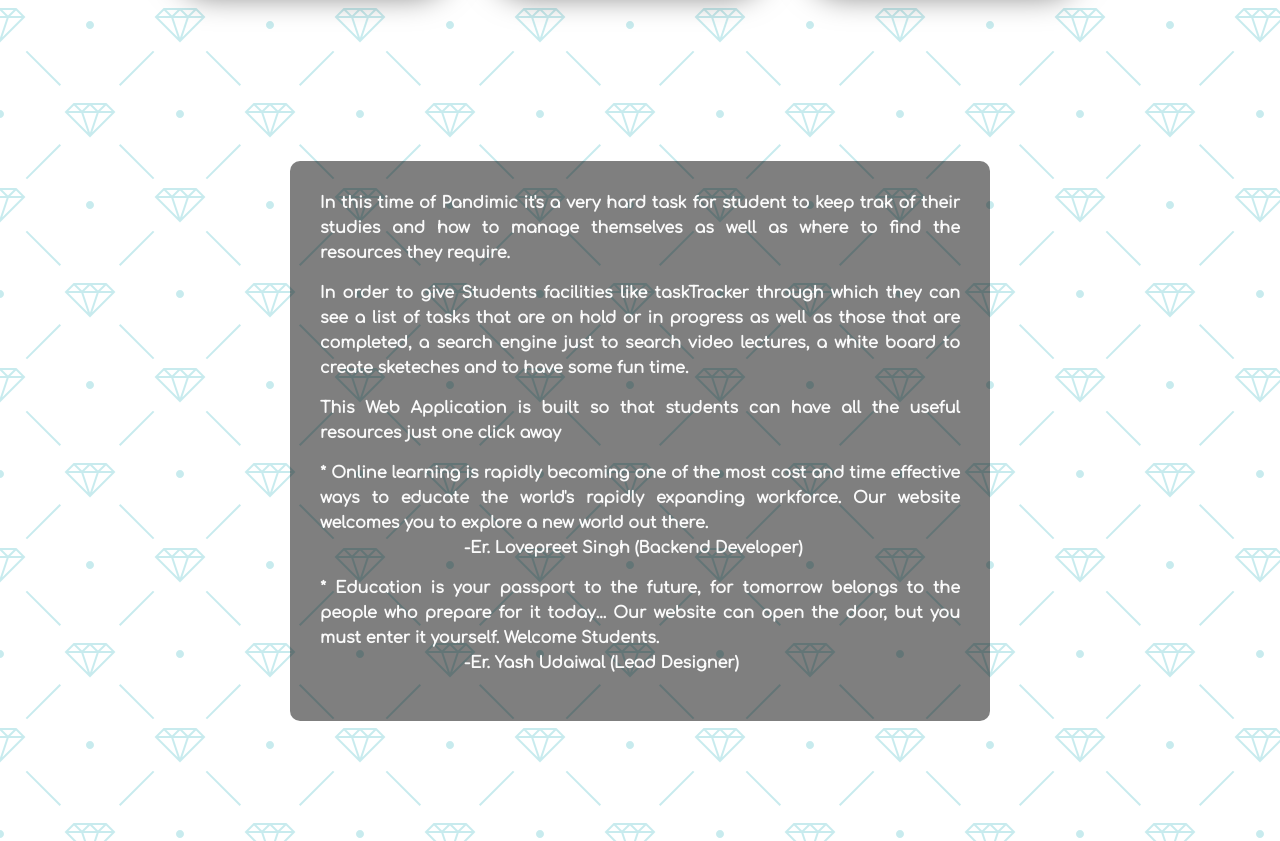
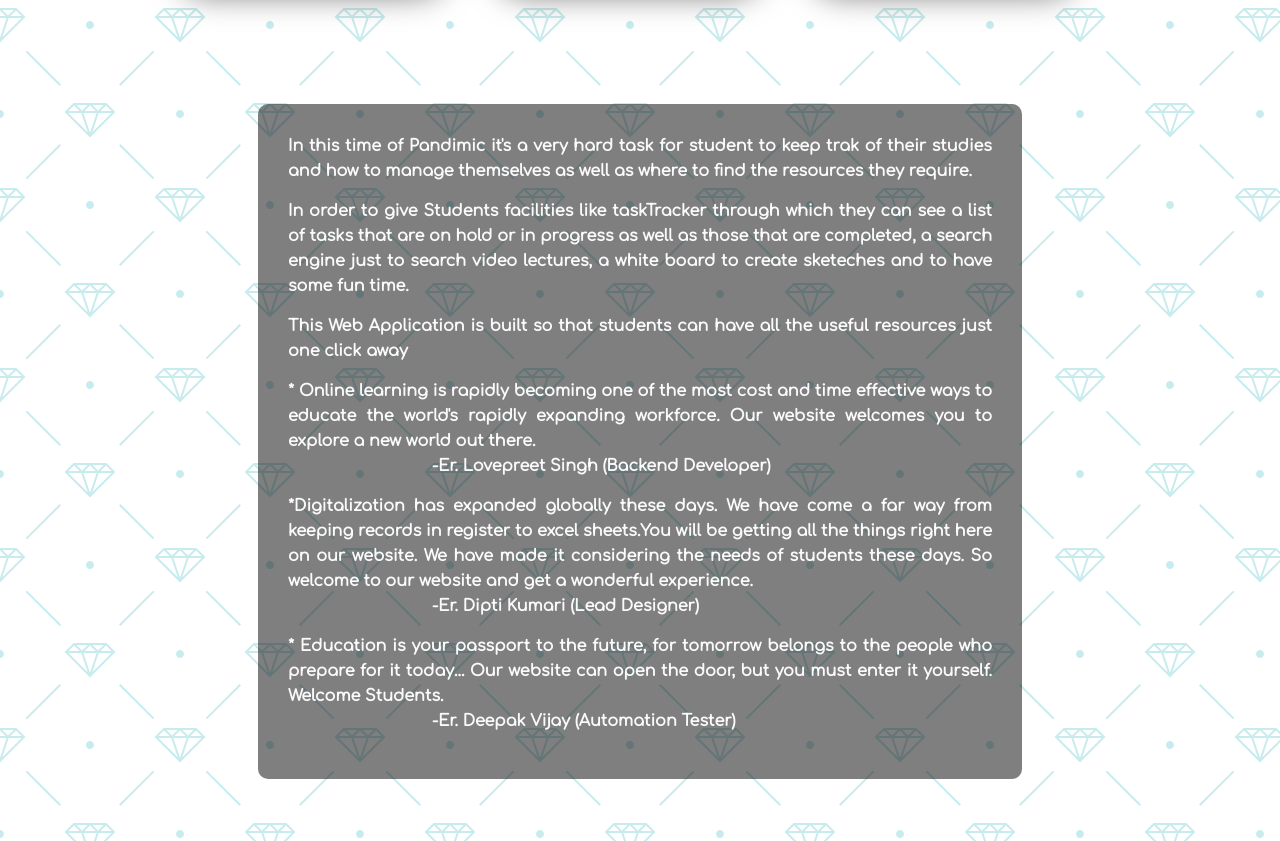
Before and after one commit to Lovepreet-Singh-ACET/WT-Project-2021, a plain HTML site: page index.html in a window 1280 px wide. Shown: the part 2675-3516 px from the top of the page. Drawn offline with Linux system fonts and the light colour scheme.

Commit message:
updated Index.html and Style.css files

```diff
--- a/index.html
+++ b/index.html
@@ -130,11 +130,21 @@
                 Lovepreet Singh (Backend
                 Developer)
             </p>
+            <p>
+                *Digitalization has expanded globally these days. We have come a far way from keeping records in
+                register
+                to excel sheets.You will be getting all the things right here on our website. We have made it
+                considering
+                the needs of students these days. So welcome to our website and get a wonderful experience.
+                <br>
+                &emsp;&emsp;&emsp;&emsp;&emsp;&emsp;&emsp;&emsp;&emsp;-Er.
+                Dipti Kumari (Lead Designer)
+            </p>
             <p> * Education is your passport to the future, for tomorrow belongs to
                 the people who prepare for it today... Our website can open the door,
                 but you must enter it yourself. Welcome Students. <br>
                 &emsp;&emsp;&emsp;&emsp;&emsp;&emsp;&emsp;&emsp;&emsp;-Er.
-                Yash Udaiwal (Lead Designer)
+                Deepak Vijay (Automation Tester)
             </p>
         </div>
     </section>
--- a/style.css
+++ b/style.css
@@ -205,7 +205,7 @@ button:hover:not(.outline) {
 }
 
 .text-box {
-  width: 50%;
+  width: 55%;
   text-align: justify;
   background: rgb(0 0 0 / 50%);
   color: var(--on-primary);
```
